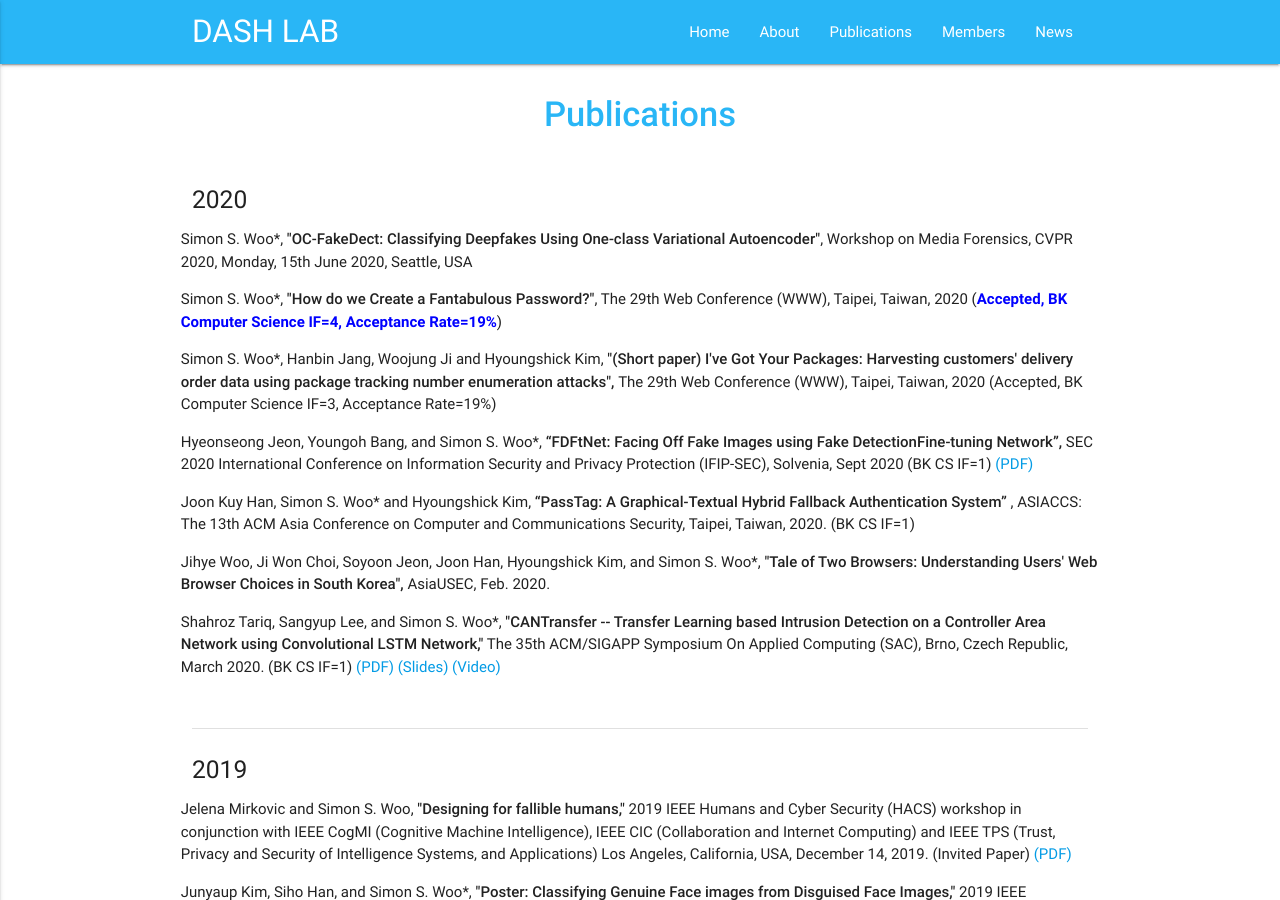
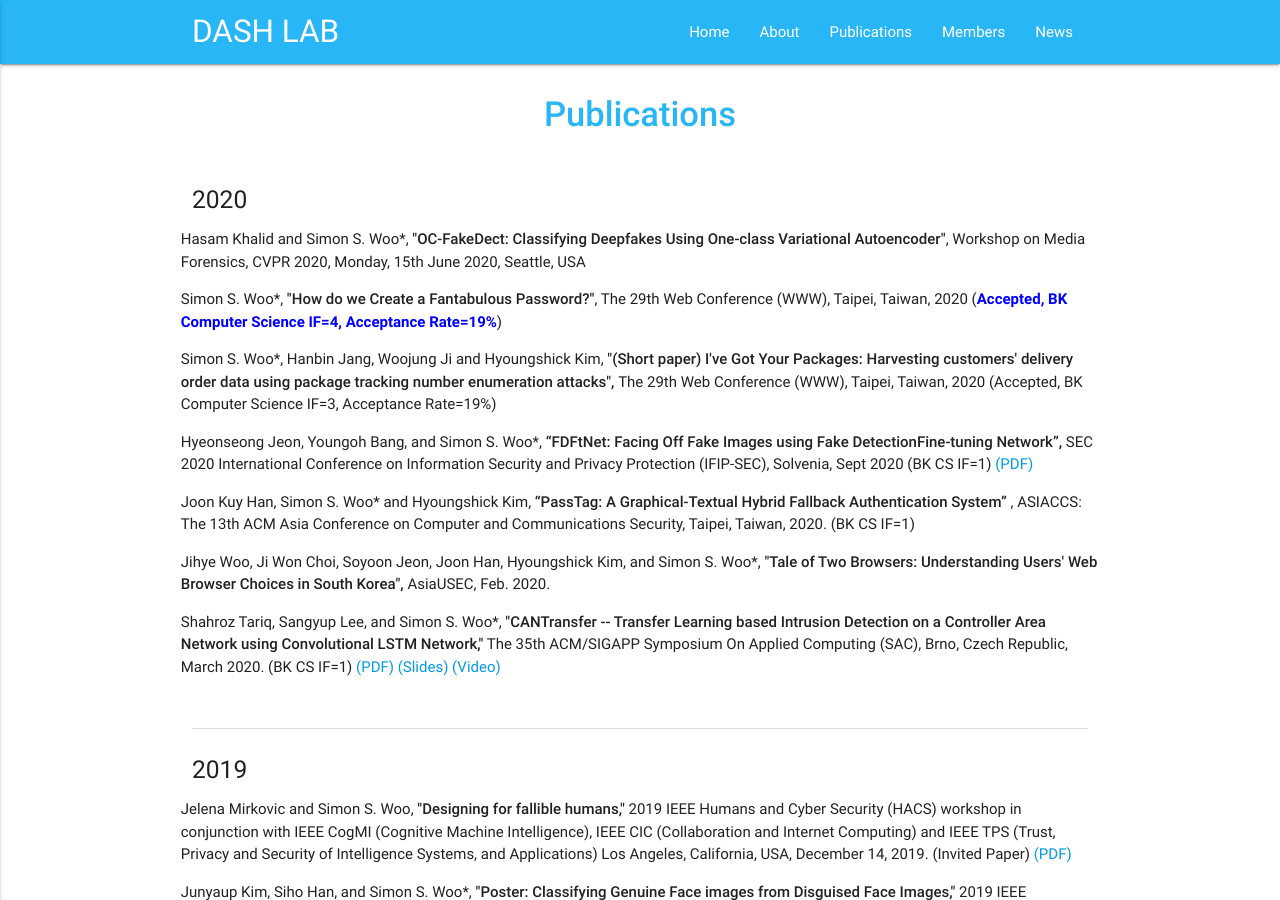
Before and after one commit to Yurim990507/DASH-Lab.github.io, a Jekyll site: the page built from example2.md, in a window 1280 px wide and 900 px high. Built offline with Jekyll 4.4.1, drawn with Linux system fonts in a browser that asks for light colours.

Commit message:
Update example2.md

```diff
--- a/example2.md
+++ b/example2.md
@@ -9,9 +9,10 @@ permalink: /Publications/
 <div class="section">
     <h5>2020</h5>
     <div class="row">
-         <p>  Simon S. Woo*, <strong>"OC-FakeDect: Classifying Deepfakes Using One-class Variational Autoencoder"</strong>, Workshop on Media Forensics, CVPR 2020, Monday, 15th June 2020, Seattle, USA  </p>
 
-        <p>  Simon S. Woo*, <strong>"How do we Create a Fantabulous Password?"</strong>, The 29th Web Conference (WWW), Taipei, Taiwan, 2020 (<b><font color='blue'>Accepted, BK Computer Science IF=4, Acceptance Rate=19%</font></b>) </p>
+ <p>  Hasam Khalid and Simon S. Woo*, <strong>"OC-FakeDect: Classifying Deepfakes Using One-class Variational Autoencoder"</strong>, Workshop on Media Forensics, CVPR 2020, Monday, 15th June 2020, Seattle, USA  </p>
+
+ <p>  Simon S. Woo*, <strong>"How do we Create a Fantabulous Password?"</strong>, The 29th Web Conference (WWW), Taipei, Taiwan, 2020 (<b><font color='blue'>Accepted, BK Computer Science IF=4, Acceptance Rate=19%</font></b>) </p>
 
  <p> Simon S. Woo*, Hanbin Jang, Woojung Ji and Hyoungshick Kim, <strong> "(Short paper) I've Got Your Packages: Harvesting customers' delivery order data using package tracking number enumeration attacks", </strong> The 29th Web Conference (WWW), Taipei, Taiwan, 2020 (Accepted, BK Computer Science IF=3, Acceptance Rate=19%) </p>
 
```
